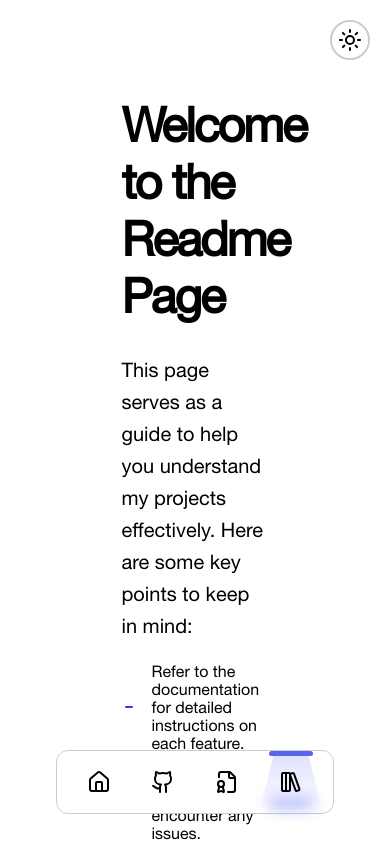
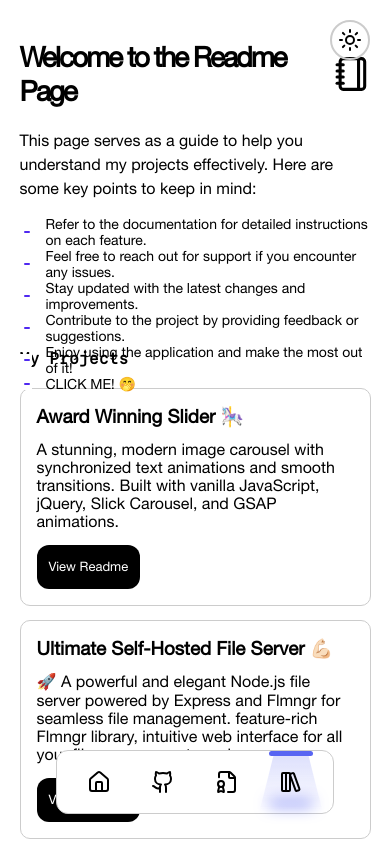
Before and after one commit to kuldeep-jadeja/portfolio_website, a Next.js app: page /readme in a window 390 px wide. Shown: the top 843 px of the page. Built offline with nearby package versions, Linux system fonts and the light colour scheme.

Commit message:
feat: Update Dock component to set default active index and enhance README styles for better responsiveness
feat: Update Dock component to set default active index and enhance README styles for better responsiveness

```diff
--- a/components/Dock/Dock.js
+++ b/components/Dock/Dock.js
@@ -29,6 +29,8 @@ export default function Dock({
         const currentIndex = items.findIndex(item => item.href === router.pathname);
         if (currentIndex !== -1) {
             setActiveIndex(currentIndex);
+        } else {
+            setActiveIndex(defaultItems.length - 1); // Default to last item if no match
         }
     }, [router.pathname, items]);
 
--- a/styles/github-markdown.css
+++ b/styles/github-markdown.css
@@ -34,7 +34,7 @@
         --color-fg-default: #c9d1d9;
         --color-fg-muted: #8b949e;
         --color-fg-subtle: #6e7681;
-        --color-canvas-default: #0d1117;
+        --color-canvas-default: #121212;
         --color-canvas-subtle: #161b22;
         --color-border-default: #30363d;
         --color-border-muted: #21262d;
--- a/styles/readme.module.scss
+++ b/styles/readme.module.scss
@@ -259,3 +259,217 @@
         }
     }
 }
+
+@media only screen and (min-width: 1200px) and (max-width: 1499px) {
+    .mainWrapper {
+        padding-left: 1.6666666666666667vw;
+        padding-right: 1.6666666666666667vw;
+        padding-top: 6.666666666666667vw;
+        padding-bottom: 6.666666666666667vw;
+
+        .title {
+            gap: 1.3888888888888888vw;
+            font-size: 3.3333333333333335vw;
+            margin-bottom: 2.0833333333333335vw;
+        }
+
+        .description {
+            font-size: 1.3888888888888888vw;
+            margin-bottom: 1.3888888888888888vw;
+        }
+
+        // Input Checklist
+        .checklist {
+            grid-template-columns: 2.0833333333333335vw auto;
+
+            input[type="checkbox"] {
+                width: 1.0416666666666667vw;
+                margin: 0 1.0416666666666667vw 0 0;
+            }
+        }
+
+        .readmeList {
+            margin-bottom: 1.3888888888888888vw;
+
+            .subTitle {
+                font-size: 1.25vw;
+                margin-top: 2.7777777777777777vw;
+                margin-bottom: 1.3888888888888888vw;
+            }
+
+            .projectList {
+                gap: 1.3888888888888888vw;
+
+                .projectItem {
+                    padding: 1.3888888888888888vw;
+
+                    .leftWrapper {
+                        gap: 1.0416666666666667vw;
+                    }
+
+                    .rightWrapper {
+                        .viewBtn {
+                            font-size: 0.9722222222222222vw;
+                            padding: 0.5555555555555556vw 0.8333333333333334vw;
+                        }
+                    }
+                }
+            }
+        }
+    }
+}
+
+@media only screen and (min-width: 768px) and (max-width: 1199px) {
+    .mainWrapper {
+        width: 80%;
+        padding: 60px 0;
+        margin: 0 auto;
+
+        .title {
+            font-size: 36px;
+            gap: 16px;
+            margin-bottom: 25px;
+        }
+
+        .description {
+            font-size: 18px;
+            line-height: 1.5;
+            margin-bottom: 20px;
+        }
+
+        /* Checklist */
+        .checklist {
+            --height: 120px;
+            grid-template-columns: 28px auto;
+
+            label {
+                font-size: 16px;
+                &::before {
+                    left: -24px;
+                }
+                &::after {
+                    left: -22px;
+                }
+            }
+
+            input[type="checkbox"] {
+                height: 14px;
+                width: 14px;
+                margin-right: 12px;
+            }
+        }
+
+        /* README List */
+        .readmeList {
+            margin-bottom: 20px;
+
+            .subTitle {
+                font-size: 16px;
+                margin-top: 35px;
+                margin-bottom: 18px;
+            }
+
+            .projectList {
+                gap: 16px;
+
+                .projectItem {
+                    padding: 18px;
+
+                    .leftWrapper {
+                        width: 70%;
+                        gap: 12px;
+                    }
+
+                    .rightWrapper {
+                        .viewBtn {
+                            font-size: 13px;
+                            padding: 8px 10px;
+                        }
+                    }
+                }
+            }
+        }
+    }
+}
+
+@media only screen and (min-width: 320px) and (max-width: 767px) {
+    .mainWrapper {
+        width: 90%;
+        padding: 40px 0px 100px;
+        margin: 0 auto;
+
+        .title {
+            font-size: 28px;
+            gap: 12px;
+            margin-bottom: 20px;
+        }
+
+        .description {
+            font-size: 16px;
+            line-height: 1.5;
+            margin-bottom: 16px;
+        }
+
+        /* Checklist Mobile */
+        .checklist {
+            --height: 100px;
+            grid-template-columns: 26px auto;
+
+            label {
+                font-size: 14px;
+
+                &::before {
+                    left: -22px;
+                    width: 6px;
+                }
+
+                &::after {
+                    left: -20px;
+                }
+            }
+
+            input[type="checkbox"] {
+                height: 12px;
+                width: 12px;
+                margin-right: 10px;
+            }
+        }
+
+        /* Readme List */
+        .readmeList {
+            margin-bottom: 15px;
+
+            .subTitle {
+                font-size: 16px;
+                margin-top: 30px;
+                margin-bottom: 16px;
+            }
+
+            .projectList {
+                gap: 14px;
+
+                .projectItem {
+                    padding: 16px;
+                    flex-direction: column;
+                    gap: 15px;
+
+                    .leftWrapper {
+                        width: 100%;
+                        gap: 12px;
+                    }
+
+                    .rightWrapper {
+                        width: 100%;
+                        display: flex;
+                        justify-content: flex-start;
+
+                        .viewBtn {
+                            font-size: 13px;
+                            padding: 8px 12px;
+                        }
+                    }
+                }
+            }
+        }
+    }
+}
--- a/styles/readmeDetail.module.scss
+++ b/styles/readmeDetail.module.scss
@@ -9,201 +9,43 @@
     line-height: 1.6;
     color: var(--text-color);
     font-size: 16px;
+}
 
-    // // Headings
-    // :global(h1),
-    // :global(h2),
-    // :global(h3),
-    // :global(h4),
-    // :global(h5),
-    // :global(h6) {
-    //     margin-top: 24px;
-    //     margin-bottom: 16px;
-    //     font-weight: 600;
-    //     line-height: 1.25;
-    // }
+@media only screen and (min-width: 1200px) and (max-width: 1499px) {
+    .mainWrapper {
+        padding-left: 1.6666666666666667vw;
+        padding-right: 1.6666666666666667vw;
+        padding-top: 6.666666666666667vw;
+        padding-bottom: 7.638888888888889vw;
+        max-width: 62.5vw;
+        font-size: 1.1111111111111112vw;
+    }
+}
 
-    // :global(h1) {
-    //     font-size: 2em;
-    //     padding-bottom: 0.3em;
-    //     border-bottom: 1px solid var(--border-color);
-    // }
+@media only screen and (min-width: 768px) and (max-width: 1199px) {
+    .mainWrapper {
+        width: 80%;
+        max-width: 700px;
+        padding-left: 20px;
+        padding-right: 20px;
+        padding-top: 70px;
+        padding-bottom: 90px;
+        margin: 0 auto;
+        font-size: 15px;
+        line-height: 1.6;
+    }
+}
 
-    // :global(h2) {
-    //     font-size: 1.5em;
-    //     padding-bottom: 0.3em;
-    //     border-bottom: 1px solid #d0d7de;
-    // }
-
-    // :global(h3) {
-    //     font-size: 1.25em;
-    // }
-
-    // :global(h4) {
-    //     font-size: 1em;
-    // }
-
-    // :global(h5) {
-    //     font-size: 0.875em;
-    // }
-
-    // :global(h6) {
-    //     font-size: 0.85em;
-    // }
-
-    // // Paragraphs
-    // :global(p) {
-    //     margin-top: 0;
-    //     margin-bottom: 16px;
-    // }
-
-    // // Links
-    // :global(a) {
-    //     color: #0969da;
-    //     text-decoration: none;
-
-    //     &:hover {
-    //         text-decoration: underline;
-    //     }
-    // }
-
-    // // Lists
-    // :global(ul),
-    // :global(ol) {
-    //     margin-top: 0;
-    //     margin-bottom: 16px;
-    //     padding-left: 2em;
-    // }
-
-    // :global(li) {
-    //     margin-bottom: 0.25em;
-
-    //     & > :global(p) {
-    //         margin-bottom: 0.5em;
-    //     }
-    // }
-
-    // :global(li + li) {
-    //     margin-top: 0.25em;
-    // }
-
-    // // Code blocks
-    // :global(pre) {
-    //     background-color: #f6f8fa;
-    //     border-radius: 6px;
-    //     padding: 16px;
-    //     overflow: auto;
-    //     font-size: 85%;
-    //     line-height: 1.45;
-    //     margin-bottom: 16px;
-    // }
-
-    // :global(code) {
-    //     background-color: rgba(175, 184, 193, 0.2);
-    //     padding: 0.2em 0.4em;
-    //     border-radius: 6px;
-    //     font-size: 85%;
-    //     font-family: ui-monospace, SFMono-Regular, "SF Mono", Menlo, Consolas,
-    //         "Liberation Mono", monospace;
-    // }
-
-    // :global(pre code) {
-    //     background-color: transparent;
-    //     padding: 0;
-    //     font-size: 100%;
-    // }
-
-    // // Blockquotes
-    // :global(blockquote) {
-    //     padding: 0 1em;
-    //     border-left: 0.25em solid #d0d7de;
-    //     margin: 0 0 16px 0;
-
-    //     & > :global(:first-child) {
-    //         margin-top: 0;
-    //     }
-
-    //     & > :global(:last-child) {
-    //         margin-bottom: 0;
-    //     }
-    // }
-
-    // // Tables
-    // :global(table) {
-    //     border-spacing: 0;
-    //     border-collapse: collapse;
-    //     margin-bottom: 16px;
-    //     width: 100%;
-    //     overflow: auto;
-    //     display: block;
-    // }
-
-    // :global(table th),
-    // :global(table td) {
-    //     padding: 6px 13px;
-    //     border: 1px solid #d0d7de;
-    // }
-
-    // :global(table th) {
-    //     font-weight: 600;
-    //     background-color: #f6f8fa;
-    // }
-
-    // :global(table tr) {
-    //     background-color: #ffffff;
-    //     border-top: 1px solid #d0d7de;
-    // }
-
-    // :global(table tr:nth-child(2n)) {
-    //     background-color: #f6f8fa;
-    // }
-
-    // // Horizontal rule
-    // :global(hr) {
-    //     height: 0.25em;
-    //     padding: 0;
-    //     margin: 24px 0;
-    //     background-color: #d0d7de;
-    //     border: 0;
-    // }
-
-    // // Images
-    // :global(img) {
-    //     max-width: 100%;
-    //     height: auto;
-    //     border-radius: 6px;
-    //     margin: 16px 0;
-    // }
-
-    // // Task lists
-    // :global(input[type="checkbox"]) {
-    //     margin-right: 0.5em;
-    // }
-
-    // // Strong and emphasis
-    // :global(strong) {
-    //     font-weight: 600;
-    // }
-
-    // :global(em) {
-    //     font-style: italic;
-    // }
-
-    // // Responsive design
-    // @media (max-width: 1024px) {
-    //     width: 70%;
-    // }
-
-    // @media (max-width: 768px) {
-    //     width: 90%;
-    //     padding-left: 16px;
-    //     padding-right: 16px;
-    //     font-size: 14px;
-    // }
-
-    // @media (max-width: 480px) {
-    //     width: 100%;
-    //     padding-left: 12px;
-    //     padding-right: 12px;
-    // }
+@media only screen and (min-width: 320px) and (max-width: 767px) {
+    .mainWrapper {
+        width: 90%;
+        max-width: 100%;
+        padding-left: 0;
+        padding-right: 0;
+        padding-top: 50px;
+        padding-bottom: 70px;
+        margin: 0 auto;
+        font-size: 14px;
+        line-height: 1.6;
+    }
 }
```
